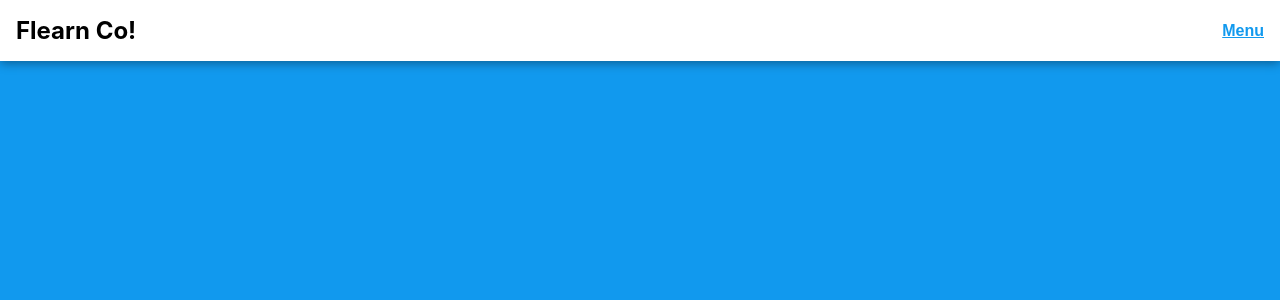
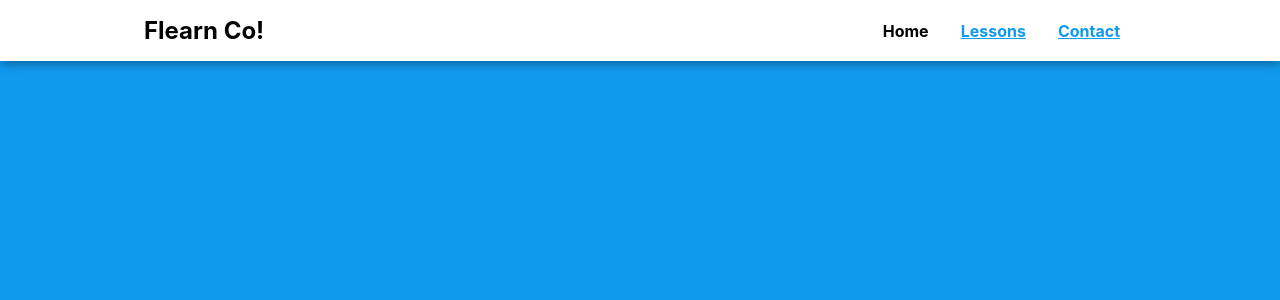
Before and after one commit to arctouch-viniciusmoraes/esl-flearnco, a React (Create React App) app in the folder flearnco/: page / in a window 1280 px wide. Shown: the top 300 px of the page. Built offline with nearby package versions, Linux system fonts and the light colour scheme.

Commit message:
component(menu): style selected state

```diff
--- a/flearnco/src/App.js
+++ b/flearnco/src/App.js
@@ -1,5 +1,5 @@
+import './style/main.css';
 import Header from './components/Header.js';
-import './style/main.css';
 
 function App() {
   return (
--- a/flearnco/src/components/Header.js
+++ b/flearnco/src/components/Header.js
@@ -16,11 +16,15 @@ const Navigation = () => {
   return (
     <Router>
       <nav className="Header">
-        <div className="Header__logo">
-          <Link className="Header__logo-copy" to="/">Flearn Co!</Link>
+        <div className="Container">
+          <div className="Header__logo">
+            <Link className="Header__logo-copy" to="/">Flearn Co!</Link>
+          </div>
+          <span className="Header__toggle-menu-button">
+            <Button variant="link" onClick={toggleMobileMenu}>Menu</Button>
+          </span>
+          <Menu opened={menuOpened} />
         </div>
-        <Button variant="link" onClick={toggleMobileMenu}>Menu</Button>
-        <Menu opened={menuOpened} />
       </nav>
     </Router>
   )
--- a/flearnco/src/components/Menu.js
+++ b/flearnco/src/components/Menu.js
@@ -1,18 +1,18 @@
 import {
-  Link,
+  NavLink,
 } from 'react-router-dom';
 
 const Menu = (props) => {
   return (
     <ul className={`Menu ${props.opened ? 'Opened' : ''}`}>
       <li className="Menu__item">
-        <Link to="/">Home</Link>
+        <NavLink exact activeClassName="active" to="/">Home</NavLink>
       </li>
       <li className="Menu__item">
-        <Link to="/lessons">Lessons</Link>
+        <NavLink activeClassName="active" to="/lessons">Lessons</NavLink>
       </li>
       <li className="Menu__item">
-        <Link to="/contact">Contact</Link>
+        <NavLink activeClassName="active" to="/contact">Contact</NavLink>
       </li>
     </ul>
   );
--- a/flearnco/src/style/_app.css
+++ b/flearnco/src/style/_app.css
@@ -16,3 +16,8 @@ h1, h2, h3, h4, h5, h6 {
 a {
   color: #1199ee;
 }
+
+.Container {
+  max-width: 1024px;
+  margin: 0 auto
+}
--- a/flearnco/src/style/_header.css
+++ b/flearnco/src/style/_header.css
@@ -1,7 +1,10 @@
 .Header {
-  align-items: center;
   background-color: #ffffff;
   box-shadow: 0 2px 10px rgba(0, 0, 0, 0.4);
+}
+
+.Header .Container{
+  align-items: center;
   display: flex;
   justify-content: space-between;
   width: 100%;
@@ -14,3 +17,9 @@
   font-weight: bold;
   font-size: 1.5rem;
 }
+
+@media screen and (min-width: 1024px) {
+  .Header__toggle-menu-button {
+    display: none;
+  }
+}
--- a/flearnco/src/style/_menu.css
+++ b/flearnco/src/style/_menu.css
@@ -25,9 +25,27 @@
   margin: 1rem 0;
 }
 
+
+
 @media screen and (min-width: 1024px) {
+  .active {
+    color: #000000;
+    text-decoration: none;
+  }
+
   .Menu {
+    box-shadow: none;
     display: flex;
+    flex-direction: row;
     list-style: none;
+    opacity: 1;
+    padding: 0;
+    position: unset;
+    width: auto;
+  }
+
+  .Menu__item {
+    font-weight: bold;
+    margin: 0 1rem;
   }
 }
```
